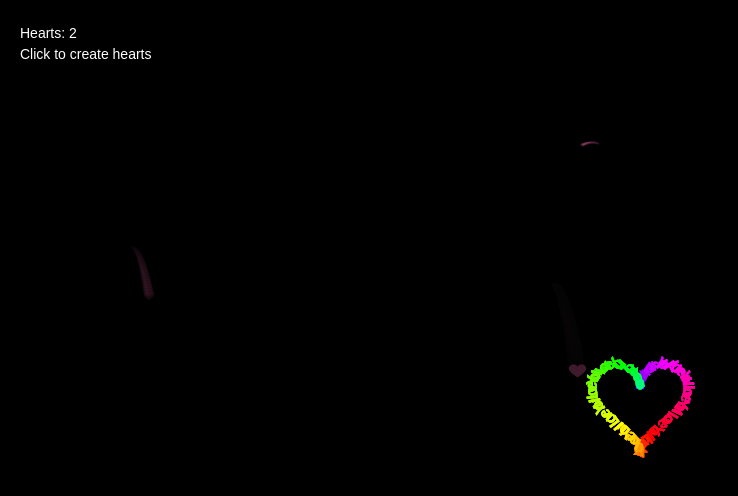
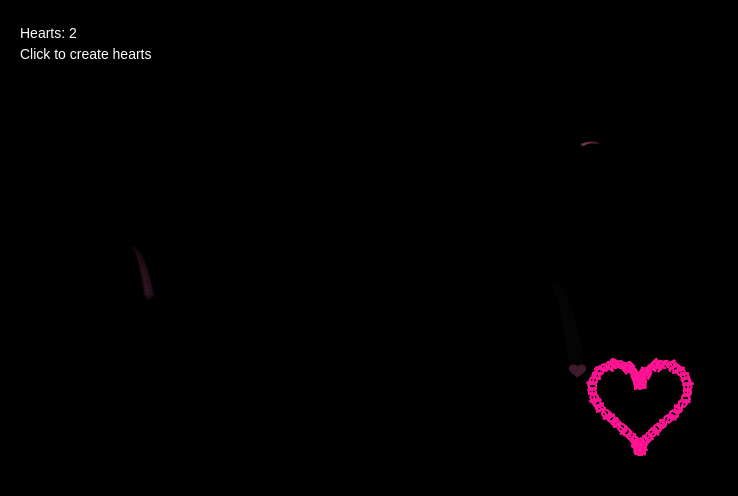
Before and after one commit to tomascorrea18/tomas-, a plain HTML site: page hearts.html in a window 1280 px wide. Shown: the whole page, without its empty margins (0-738 px from the left). Drawn offline with Linux system fonts and the light colour scheme.

Commit message:
Update heart to use "te amo" with pink color

```diff
--- a/hearts.html
+++ b/hearts.html
@@ -105,7 +105,7 @@
 
         // Create text heart shape - distributes text along heart curve
         function createTextHeart() {
-            const text = "I Love You";
+            const text = "te amo";
             const heartScale = 3;
             const centerX = ww / 2;
             const centerY = wh / 2;
@@ -143,8 +143,7 @@
             ctx.fillStyle = "#ff1493";
 
             textHearts.forEach((textHeart, index) => {
-                const hue = (Date.now() / 10 + index * 2) % 360;
-                ctx.fillStyle = `hsl(${hue}, 100%, 50%)`;
+                ctx.fillStyle = "#ff1493"; // Color rosado fijo
 
                 ctx.save();
                 ctx.translate(textHeart.x, textHeart.y);
```
